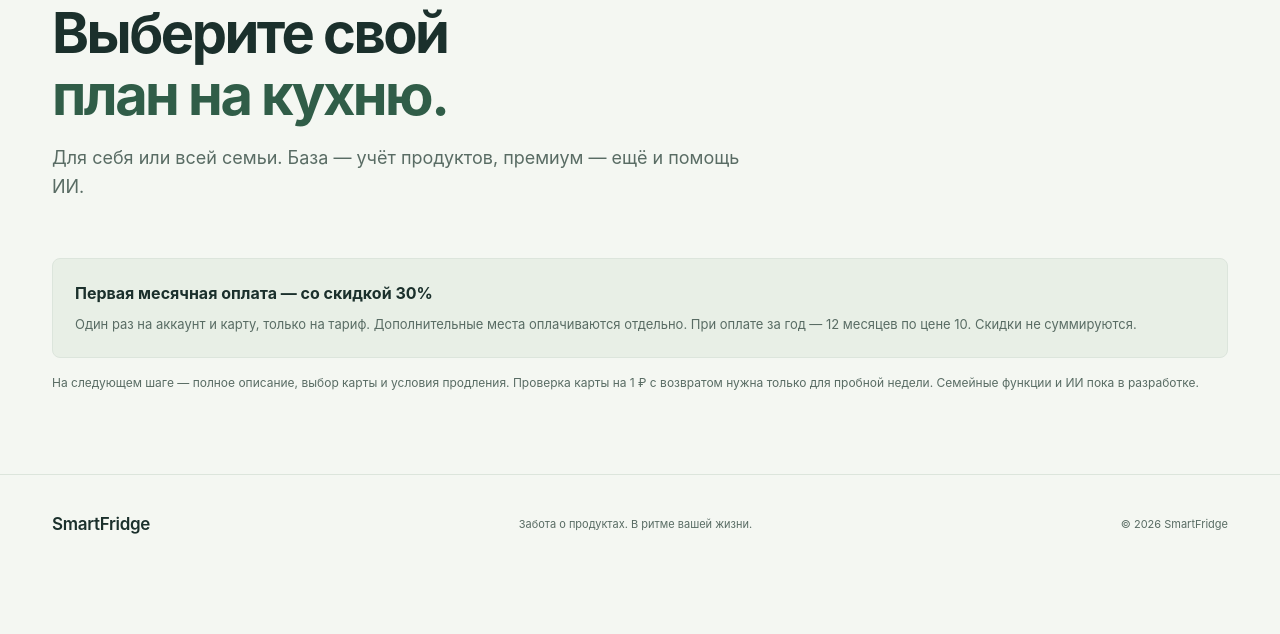
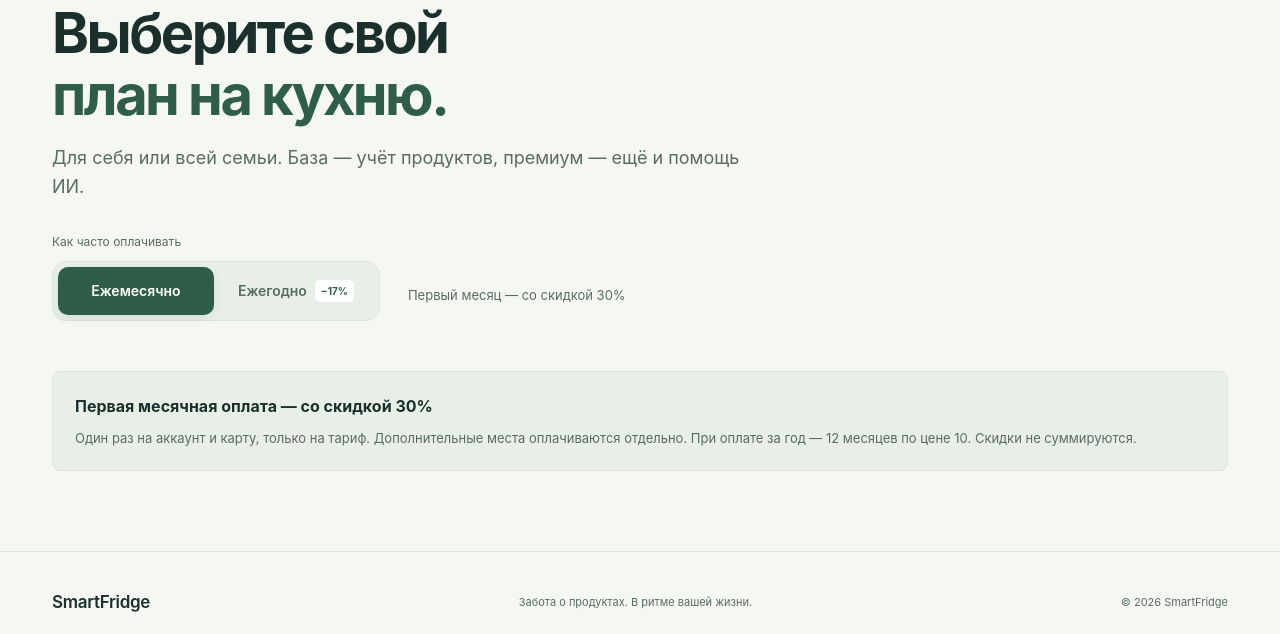
Before and after one commit to Ballbes-info/smart-fridge, a Flask app: template templates/subscriptions.html in a window 1280 px wide. Shown: the part 180-814 px from the top of the page. Before the commit the page ends 714 px from the top, so only its background shows below. Run offline with Flask 3, Linux system fonts and the light colour scheme; the template is opened without the code that fills it, so the values that code supplies are empty.

Commit message:
Polish subscription cards and unify billing period selection

```diff
--- a/static/css/billing.css
+++ b/static/css/billing.css
@@ -35,22 +35,30 @@
 @media(max-width:600px) { .billing-page { padding:30px 20px 50px; } .billing-cards { grid-template-columns:1fr; } .billing-card,.billing-panel { padding:24px 20px; } .billing-card h2 { margin-bottom:12px; } .billing-summary > div { flex-direction:column;gap:5px; } .billing-summary dd { text-align:left; } }
 
 /* Тарифы и выбор периода */
-.billing-cards { gap: 18px; margin-top: 32px; align-items: stretch; }
+.billing-cards { gap: 18px; margin-top: 0; align-items: stretch; }
 .billing-card { padding: 28px 20px; border-radius: 18px; }
 .billing-card.is-premium { padding-top: 26px; }
-.billing-card h2 { min-height: 58px; line-height: 1.2; }
+.billing-card h2 { min-height: 42px; line-height: 1.2; }
 .billing-price { margin: 4px 0 8px; font-variant-numeric: tabular-nums; white-space: nowrap; }
 .billing-saving { color: var(--green); min-height: 36px; line-height: 1.5; }
-.billing-card .plan-features { flex: 1; margin: 18px 0; }
+.billing-card .plan-features { flex: 1; margin: 18px 0 24px; padding: 0; list-style: none; }
+.billing-card .plan-features li { position: relative; padding-left: 21px; margin-bottom: 11px; line-height: 1.6; }
+.billing-card .plan-features li::before { content: "✓"; position: absolute; left: 0; color: var(--green); font-weight: 700; }
 .billing-card form { margin-top: auto; display: flex; flex-direction: column; }
-.billing-period { display: grid; grid-template-columns: 1fr 1fr; gap: 5px; border: 1px solid var(--control-border); padding: 5px; border-radius: 12px; background: var(--bg); min-width: 0; margin: 0; }
-.billing-period legend { padding: 0 5px; margin-bottom: 7px; color: var(--muted); font-size: 12px; }
+/* Единый период для всех карточек: сравнение в одинаковых условиях. */
+.billing-toolbar { display: flex; align-items: flex-end; flex-wrap: wrap; gap: 18px 28px; margin: 30px 0 26px; }
+.billing-period { border: 0; padding: 0; margin: 0; min-width: 0; }
+.billing-period legend { padding: 0; margin-bottom: 10px; color: var(--muted); font-size: 12px; }
+.billing-period-options { display: grid; grid-template-columns: 1fr 1fr; gap: 4px; padding: 5px; border: 1px solid var(--line); border-radius: 14px; background: var(--mint); }
 .billing-page .billing-period label { position: relative; margin: 0; cursor: pointer; min-width: 0; }
 .billing-period input { position: absolute; opacity: 0; width: 1px; height: 1px; }
-.billing-period span { display: flex; align-items: center; justify-content: center; gap: 5px; min-height: 44px; border-radius: 8px; padding: 8px 4px; border: 1px solid transparent; color: var(--muted); font-weight: 600; }
-.billing-period input:checked + span { background: var(--surface); color: var(--ink); border-color: var(--control-border); box-shadow: 0 2px 6px #0000000a; }
-.billing-period input:focus-visible + span { outline: 2px solid var(--green); outline-offset: 2px; }
-.billing-period small { font-size: 10px; color: var(--green); background: var(--mint); padding: 3px 4px; border-radius: 4px; }
+.billing-period span { display: flex; align-items: center; justify-content: center; gap: 8px; min-height: 48px; padding: 12px 20px; border-radius: 10px; color: var(--muted); font-size: 14px; font-weight: 600; white-space: nowrap; transition: background .18s, color .18s, box-shadow .18s; }
+.billing-period label:hover span { color: var(--ink); }
+.billing-period input:checked + span { background: var(--button-bg); color: var(--button-ink); box-shadow: 0 3px 10px #00000012; }
+.billing-period input:focus-visible + span { outline: 3px solid var(--green); outline-offset: 3px; }
+.billing-period small { font-size: 10px; font-weight: 700; background: var(--surface); color: var(--green); padding: 3px 6px; border-radius: 5px; }
+.billing-period input:checked + span small { background: var(--button-ink); color: var(--button-bg); }
+.billing-period-note { margin: 0 0 15px; color: var(--muted); font-size: 13px; line-height: 1.5; }
 .billing-page .billing-seat { display: flex; justify-content: space-between; align-items: center; gap: 12px; }
 .billing-page .billing-seat input { width: 70px; margin: 0; }
 .billing-seat-note { margin: 0; color: var(--muted); }
@@ -60,5 +68,15 @@
 .billing-choice:has(input:checked) { border-color: var(--green); background: var(--mint); }
 .billing-page .billing-choice { border-radius: 12px; }
 .billing-benefit { min-height: 40px; }
-@media (min-width:1101px) { .billing-card form { min-height: 240px; } .billing-card form > .btn { margin-top: auto; } }
+@media (min-width:1101px) { .billing-card form { min-height: 150px; } .billing-card form > .btn { margin-top: auto; } }
 @media (max-width:600px) { .billing-card h2 { min-height: 0; } .billing-saving,.billing-benefit { min-height: 0; } .billing-page h1 { overflow-wrap: anywhere; } }
+
+@media (max-width:600px) {
+  .billing-toolbar { display: block; margin: 24px 0; }
+  .billing-period-options { width: 100%; }
+  .billing-period span { padding: 12px 10px; font-size: 13px; }
+  .billing-period-note { margin: 12px 0 0; }
+  .billing-card .plan-features { margin-bottom: 16px; }
+  .billing-card form { padding-top: 8px; border-top: 1px solid var(--line); }
+}
+@media (prefers-reduced-motion:reduce) { .billing-period span { transition: none; } }
--- a/static/js/subscriptions.js
+++ b/static/js/subscriptions.js
@@ -1,16 +1,30 @@
-document.querySelectorAll('[data-plan-form]').forEach(form => {
+(() => {
+  const period = document.querySelector('[data-billing-period]');
+  const planForms = document.querySelectorAll('[data-plan-form]');
+  const money = value => value.toLocaleString('ru-RU');
+
+  function updatePrices() {
+    const year = period?.querySelector('input:checked')?.value === 'year';
+    planForms.forEach(form => {
       const card = form.closest('.billing-card');
-  function update() {
-    const year = form.elements.interval.value === 'year';
-    const extra = Math.max(0, Math.min(95, Number(form.elements.extra_seats.value) || 0));
+      const seatsInput = form.elements.extra_seats;
+      const extra = Math.max(0, Math.min(95, Math.trunc(Number(seatsInput.value) || 0)));
       const base = Number(form.dataset[year ? 'year' : 'month']);
       const seats = extra * Number(form.dataset.seat) * (year ? 10 : 1);
-    card.querySelector('[data-price]').textContent = (base + seats).toLocaleString('ru-RU');
+      form.elements.interval.value = year ? 'year' : 'month';
+      card.querySelector('[data-price]').textContent = money(base + seats);
       card.querySelector('[data-unit]').textContent = year ? '/год' : '/месяц';
       card.querySelector('[data-saving]').textContent = year
         ? '12 месяцев по цене 10'
-      : `Первый месяц — ${Math.round(base * 0.7) + seats} ₽`;
+        : `Первый месяц — ${money(Math.round(base * 0.7) + seats)} ₽`;
+    });
+    const note = document.querySelector('[data-period-note]');
+    if (note) note.textContent = year
+      ? 'Один платёж за год · два месяца в подарок'
+      : 'Первый месяц — со скидкой 30%';
   }
-  form.addEventListener('input', update);
-  update();
-});
+  period?.addEventListener('change', updatePrices);
+  planForms.forEach(form => form.addEventListener('input', updatePrices));
+  window.addEventListener('pageshow', updatePrices);
+  updatePrices();
+})();
--- a/templates/subscriptions.html
+++ b/templates/subscriptions.html
@@ -8,21 +8,28 @@
   <h1>Выберите свой<br><em>план на кухню.</em></h1>
   <p class="billing-lead">Для себя или всей семьи. База — учёт продуктов, премиум — ещё и помощь ИИ.</p>
   {% if subscription and subscription.pending_order_id %}<div class="billing-notice">У вас есть незавершённое оформление. <a href="{{ url_for('billing.checkout',order_id=subscription.pending_order_id) }}">Продолжить →</a></div>{% endif %}
+  <div class="billing-toolbar">
+    <fieldset class="billing-period" data-billing-period>
+      <legend>Как часто оплачивать</legend>
+      <div class="billing-period-options">
+        <label><input type="radio" name="billing_interval" value="month" checked><span>Ежемесячно</span></label>
+        <label><input type="radio" name="billing_interval" value="year"><span>Ежегодно <small>−17%</small></span></label>
+      </div>
+    </fieldset>
+    <p class="billing-period-note" data-period-note aria-live="polite">Первый месяц — со скидкой 30%</p>
+  </div>
   <div class="billing-cards">
   {% for key,plan in plans.items() %}
     <article class="billing-card{% if plan.premium %} is-premium{% endif %}">
       <p class="billing-eyebrow">{{ 'Для семьи · 5 человек' if plan.family else 'Для одного человека' }}</p>
       <h2>{{ plan.name }}</h2>
       <p class="billing-price"><span data-price>{{ plan.month }}</span> ₽<small data-unit>/месяц</small></p>
-      <p class="billing-saving" data-saving>Первый месяц — {{ (plan.month * 0.7)|round|int }} ₽</p>
+      <p class="billing-saving" data-saving aria-live="polite">Первый месяц — {{ (plan.month * 0.7)|round|int }} ₽</p>
       {{ features(plan) }}
       <p class="billing-benefit">{{ 'Все возможности базы + ИИ' if plan.premium else 'Можно начать с 7 бесплатных дней' }}</p>
       <form method="post" action="{{ url_for('billing.start') }}" data-plan-form data-month="{{ plan.month }}" data-year="{{ plan.year }}" data-seat="{{ 99 if plan.premium else 49 }}">
         <input type="hidden" name="plan" value="{{ key }}">
-        <fieldset class="billing-period"><legend>Период оплаты</legend>
-          <label><input type="radio" name="interval" value="month" checked><span>Месяц</span></label>
-          <label><input type="radio" name="interval" value="year"><span>Год <small>−17%</small></span></label>
-        </fieldset>
+        <input type="hidden" name="interval" value="month">
         {% if plan.family %}<label class="billing-seat">Доп. места сверх пяти<input type="number" name="extra_seats" value="0" min="0" max="95"></label><p class="billing-small billing-seat-note">+{{ 99 if plan.premium else 49 }} ₽/месяц или {{ 990 if plan.premium else 490 }} ₽/год за место.</p>{% else %}<input type="hidden" name="extra_seats" value="0">{% endif %}
         <button class="btn btn-primary" type="submit">Выбрать план {{ icon('arrow') }}</button>
       </form>
@@ -30,7 +37,6 @@
   {% endfor %}
   </div>
   <div class="billing-notice"><strong>Первая месячная оплата — со скидкой 30%</strong><p>Один раз на аккаунт и карту, только на тариф. Дополнительные места оплачиваются отдельно. При оплате за год — 12 месяцев по цене 10. Скидки не суммируются.</p></div>
-  <p class="billing-small">На следующем шаге — полное описание, выбор карты и условия продления. Проверка карты на 1 ₽ с возвратом нужна только для пробной недели. Семейные функции и ИИ пока в разработке.</p>
 </section>
 <script src="{{ url_for('static',filename='js/subscriptions.js') }}" defer></script>
 {% endblock %}
```
Lines whose indentation alone changed are shown as unchanged.
